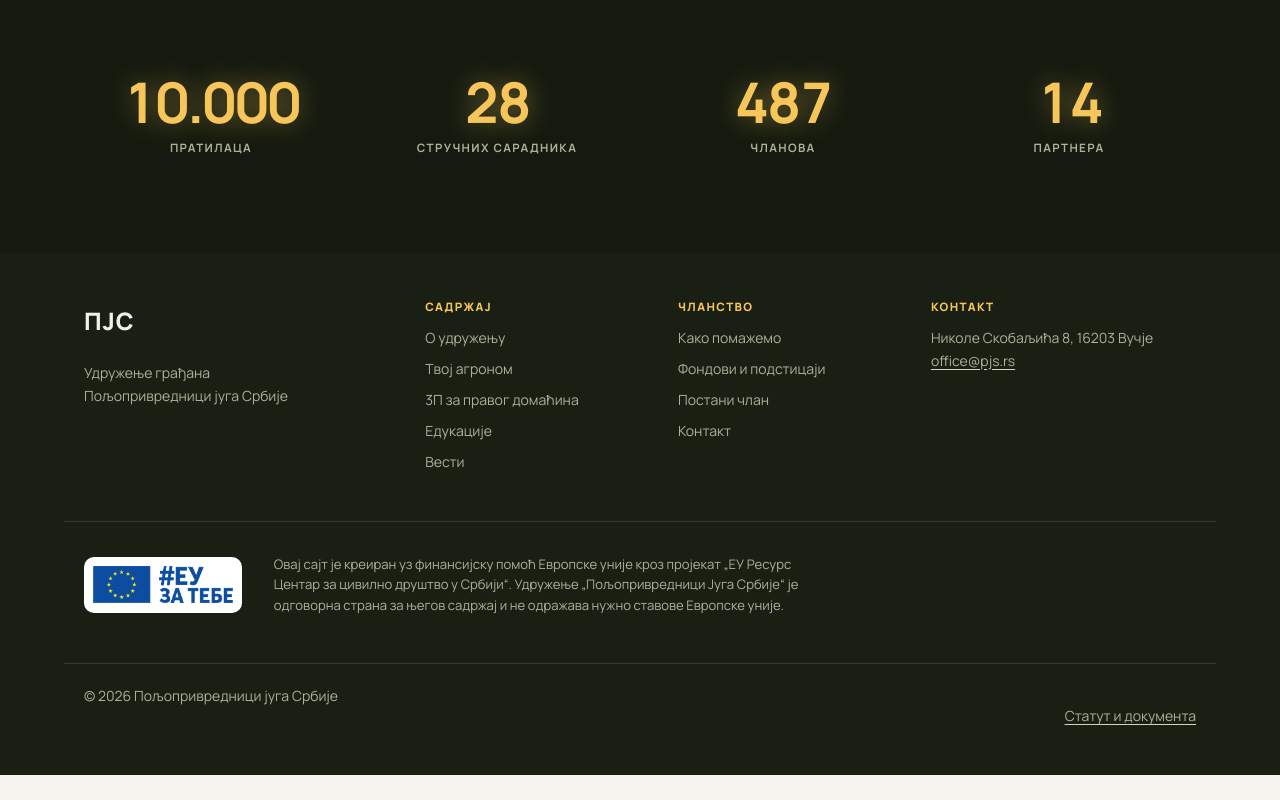
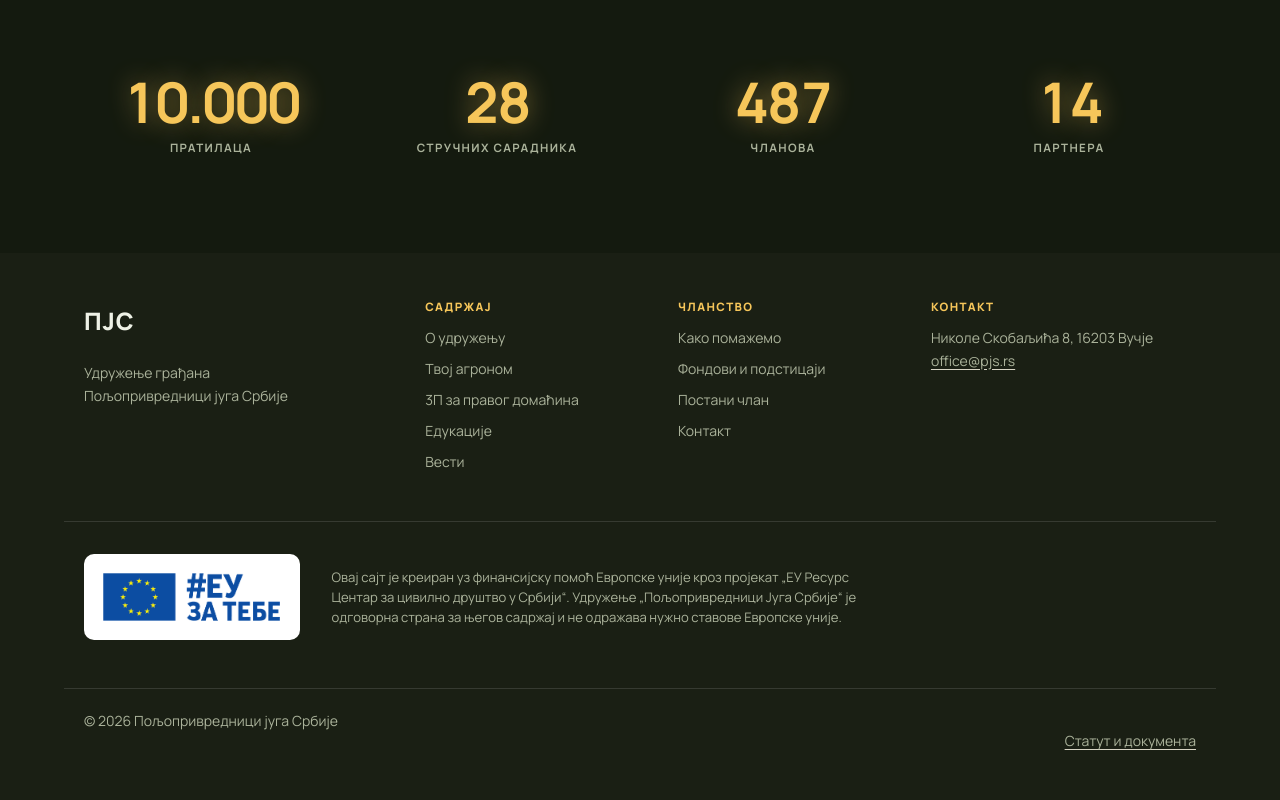
Before and after one commit to Spaka92/pjs-sajt, an Eleventy site: page src/index.njk in a window 1280 px wide. Shown: the part 5142-5942 px from the top of the page. Before the commit the page ends 5917 px from the top, so only its background shows below. Built offline with nearby package versions, Linux system fonts and the light colour scheme; Eleventy itself is replaced by a stand-in of ours; files that its build step writes are made by us from their sources.

Commit message:
EU logo: larger on desktop, more white space on the plate

```diff
--- a/src/css/components.css
+++ b/src/css/components.css
@@ -1052,21 +1052,29 @@
 }
 
 /* White plate: the logo's blue lettering needs a light ground.
-   The plate is 3.5rem tall. Inside it, the brand sheet's clear space
-   (the width of the letter Е, 0.24 × logo height) on every side, so
-   the logo itself is 3.5 / 1.48 ≈ 2.36rem tall.
+   The padding is 0.4 × logo height on every side — more than the
+   brand sheet's minimum clear space (the width of the letter Е,
+   0.24 × logo height), at the funder's request for a roomier plate.
+   The logo is 2.6rem tall on phones and 3rem from 40rem up, where
+   it otherwise read smaller than on a phone.
    The EU emblem has a minimum-size requirement in the grant rules —
    do not let the logo go below 2.25rem without checking the
    project's visibility guidelines. */
 .site-footer__eu-logo {
-  --eu-logo-h: calc(3.5rem / 1.48);
+  --eu-logo-h: 2.6rem;
   flex-shrink: 0;
   height: var(--eu-logo-h);
   width: auto;
   box-sizing: content-box;
-  padding: calc(var(--eu-logo-h) * 0.24);
+  padding: calc(var(--eu-logo-h) * 0.4);
   background: #fff;
   border-radius: var(--radius);
+}
+
+@media (min-width: 40rem) {
+  .site-footer__eu-logo {
+    --eu-logo-h: 3rem;
+  }
 }
 
 .site-footer__disclaimer {
```
